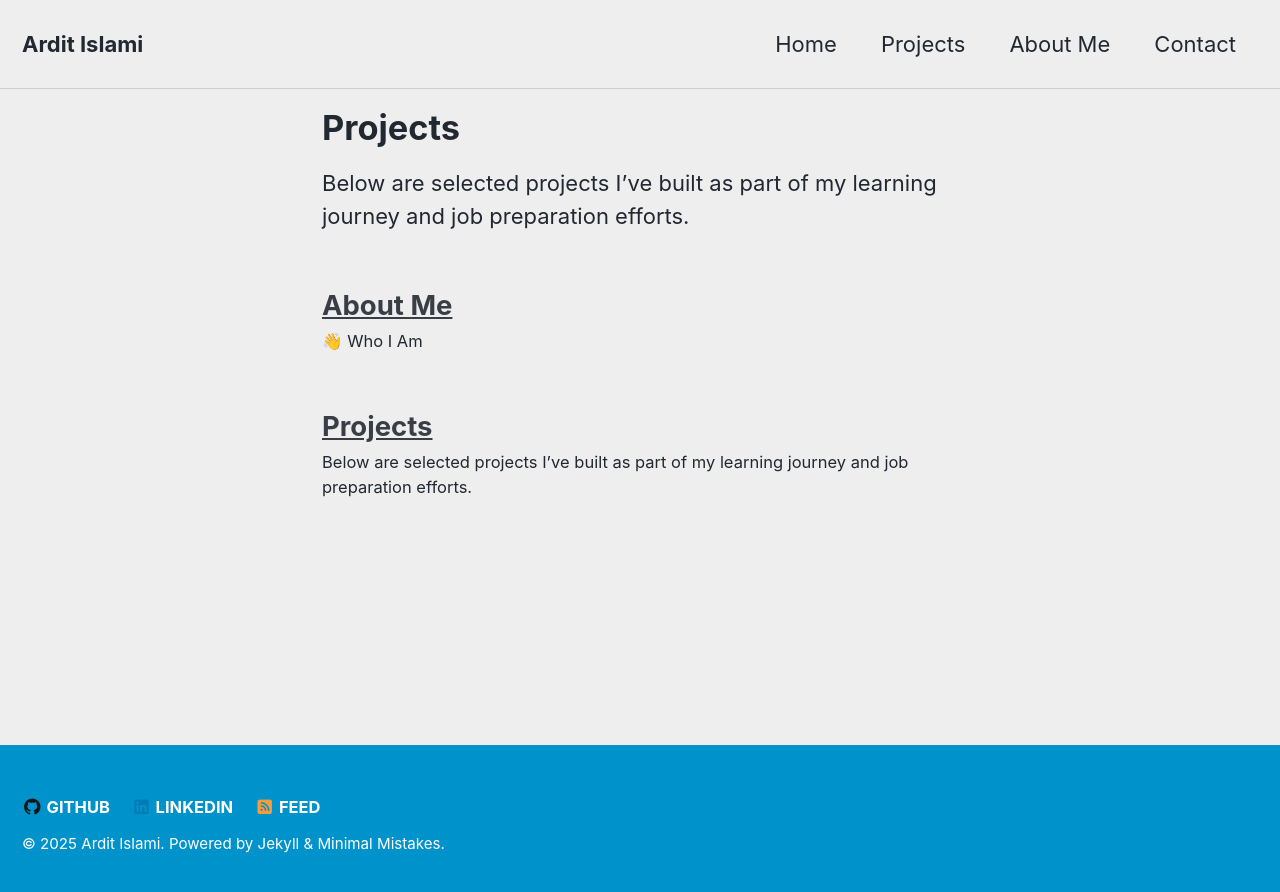
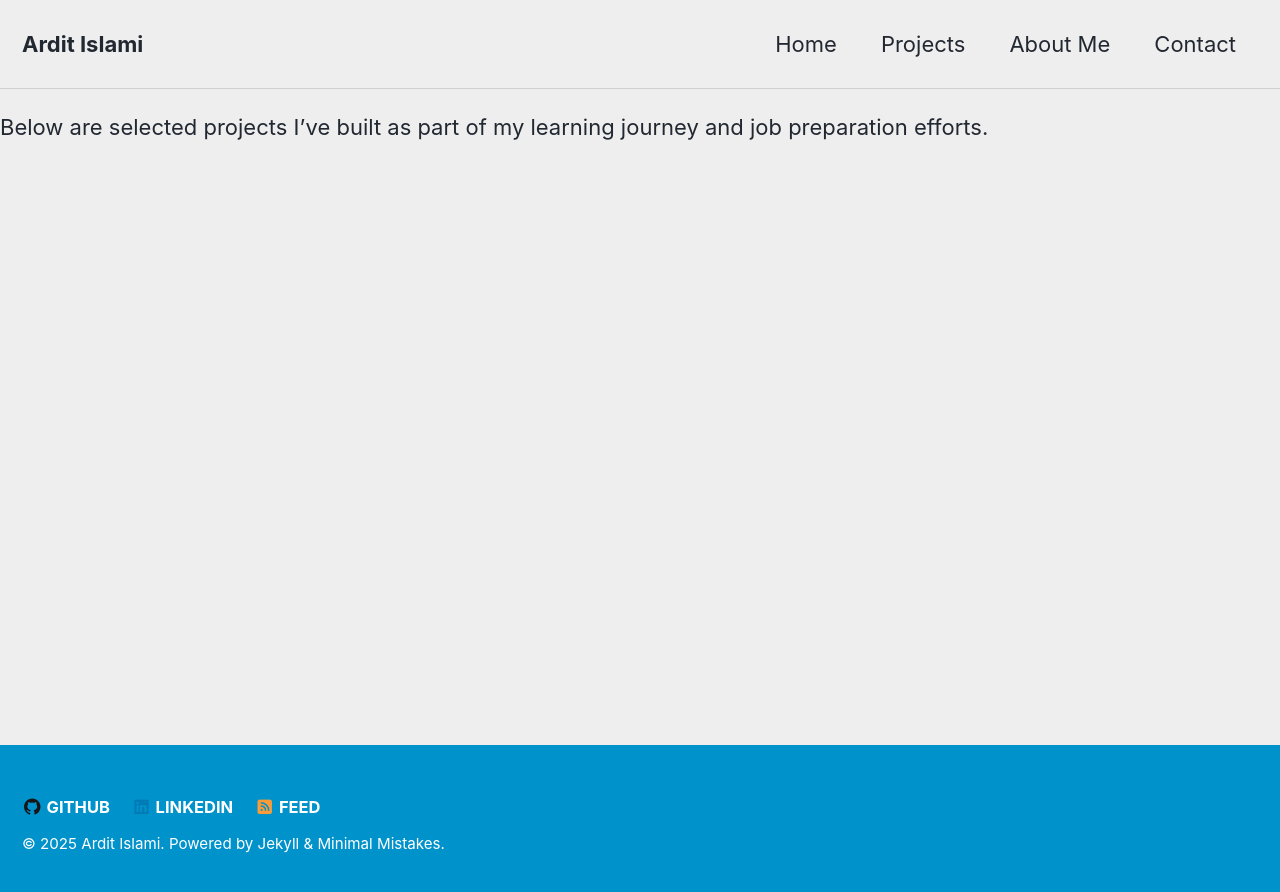
Before and after one commit to Ardit-Islami/ardit-islami.github.io, a Jekyll site: the page built from _pages/projects.md, in a window 1280 px wide. Shown: the top 892 px of the page. Built offline with Jekyll 4.4.1, drawn with Linux system fonts in a browser that asks for light colours; cached includes are drawn as plain includes; some of the changed lines change nothing that is shown.

Commit message:
Update projects.md

```diff
--- a/_pages/projects.md
+++ b/_pages/projects.md
@@ -1,8 +1,6 @@
 ---
 title: "Projects"
 permalink: /projects/
-layout: collection
-entries_layout: list
 published: true
 ---
 
```
